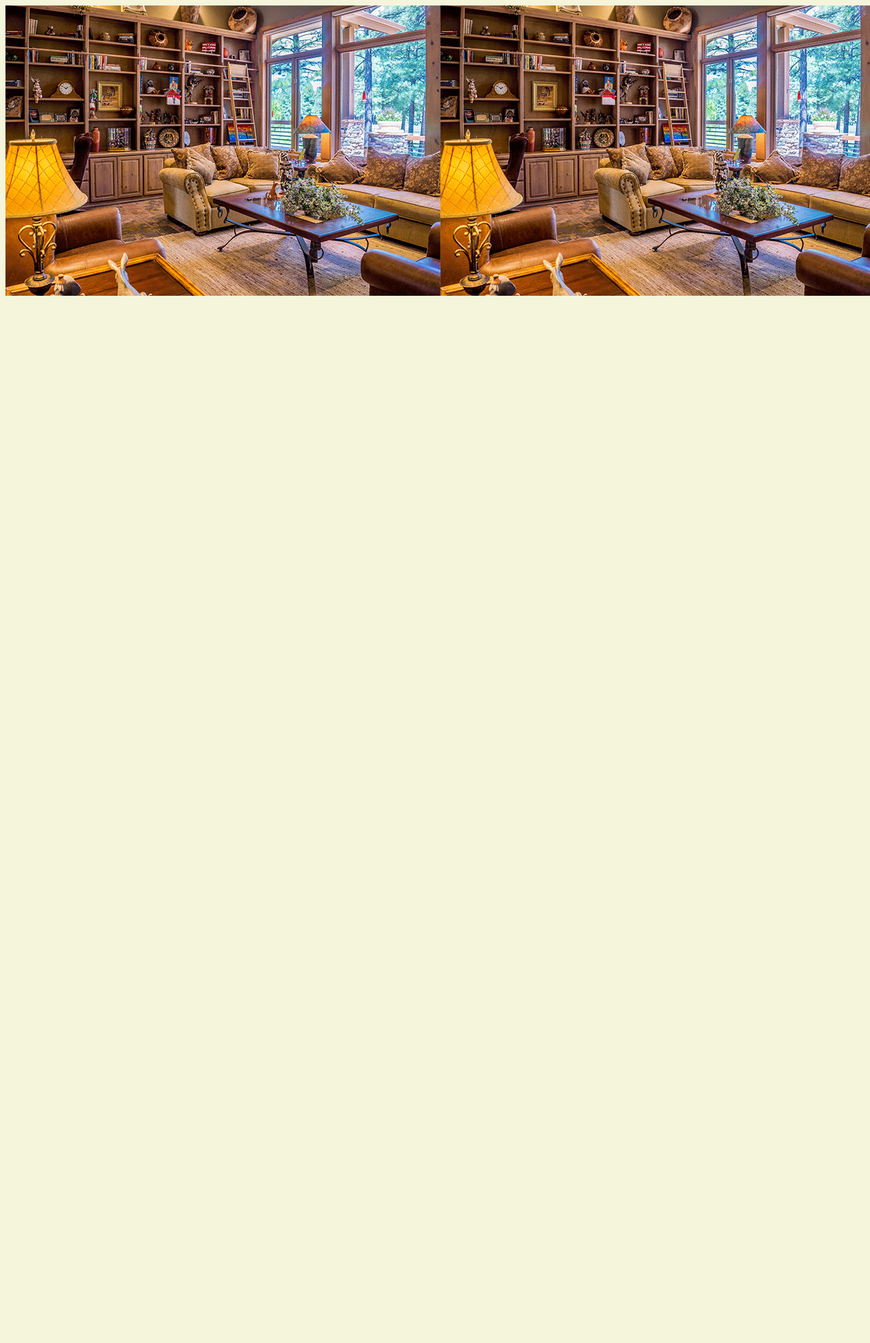
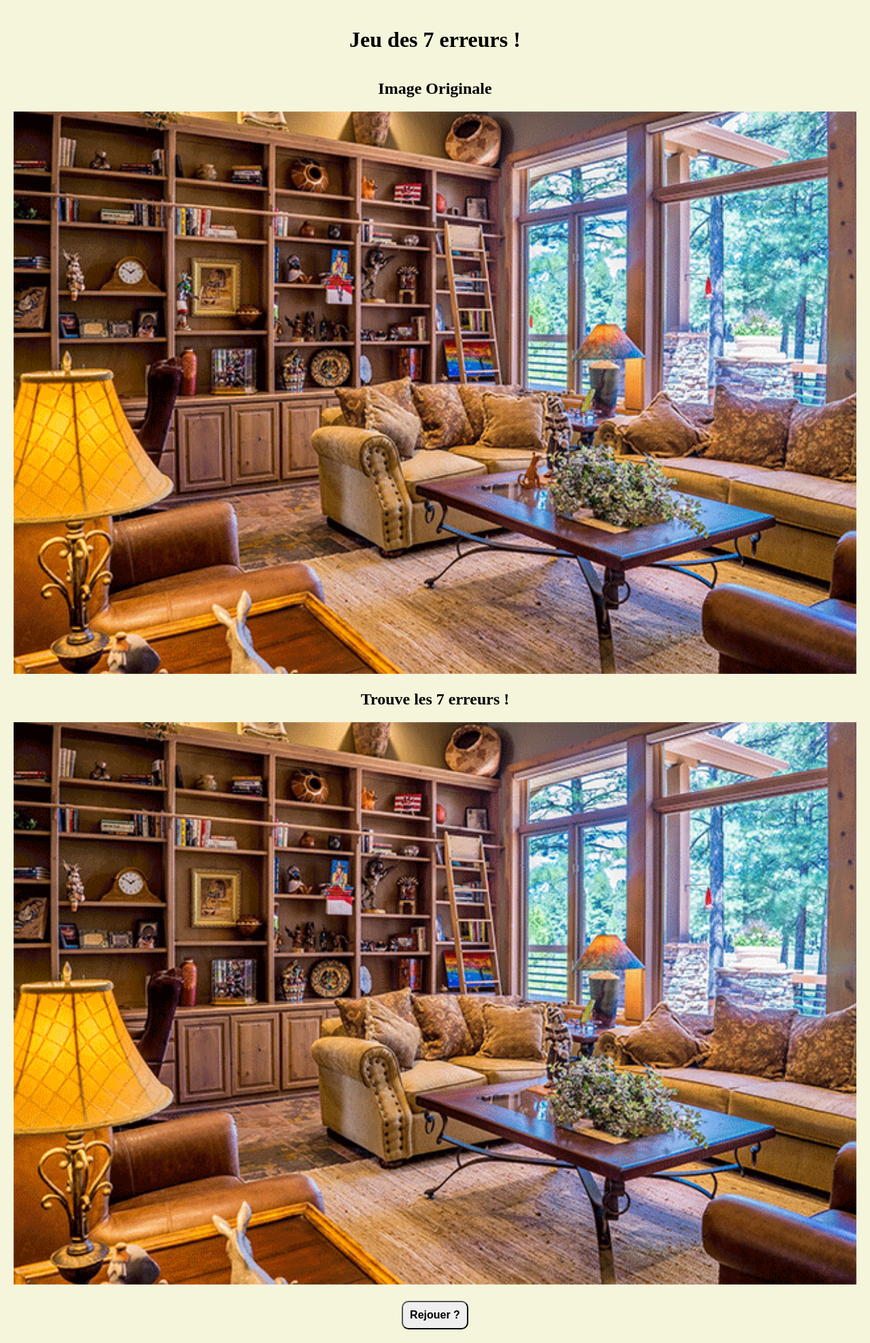
Before and after one commit to KayzPart/jeu-7-erreurs, a plain HTML site: page index.html in a window 1280 px wide. Shown: the whole page at 68% size. Before the commit the page ends 800 px from the top, so only its background shows below. Drawn offline with Linux system fonts and the light colour scheme.

Commit message:
feat: responsive premier niveau ok

```diff
--- a/app.js
+++ b/app.js
@@ -4,8 +4,18 @@ const original = document.getElementById('original');
 console.log(original)
 const checkErreur = document.getElementById('check-erreur');
 console.log(checkErreur)
-
-
+const rejouerBtn = document.getElementById('rejouer');
+console.log(rejouerBtn);
+const jeu = document.getElementById('jeu');
+console.log(jeu);
+const niveauxJeu = document.querySelector('.niveaux-jeu');
+console.log(niveauxJeu);
+const facile = document.querySelector('.jeuFacile');
+console.log(facile);
+const moyen = document.querySelector('.jeuMoyen');
+console.log(moyen);
+const difficile = document.querySelector('.jeuDifficile');
+console.log(difficile);
 
 var imgOriginal = document.createElement('img');
 imgOriginal.src = "./Ressources/salon-original.gif" ;
@@ -93,3 +103,18 @@ checkErreur.appendChild(imgErrSeven);
 imgErrSeven.addEventListener('click', function (){
     imgErrSeven.style.opacity = 1;
 })
+
+// Bouton rejouer
+rejouerBtn.addEventListener('click', () => {
+    document.location.reload(true);
+})
+
+// // Niveau de difficultés
+// let imgMoyen
+// moyen.addEventListener('click', (e) => {
+//     niveauxJeu.style.display = "none";
+//     // jeu.style.display = "block";
+//     imgMoyen = document.createElement('img');
+//     imgMoyen.src = "./Ressources/cuisine.jpg";
+//     original.appendChild(imgMoyen);
+// })
--- a/index.html
+++ b/index.html
@@ -9,11 +9,32 @@
     </head>
     <body>
         <div class="main">
-            <div id="original"></div>
-            <div id="check-erreur">
+            <h1>Jeu des 7 erreurs !</h1>
+            <!-- <div class="niveaux-jeu">
+                <h1 class="h-niveau-jeu">Choisis ton niveau ! </h1>
+                <div class="niveaux">
+                    <button type="button" class="jeuFacile">Facile</button>
+                    <button type="button" class="jeuMoyen">Moyen</button>
+                    <button type="button" class="jeuDifficile">Difficile</button>
+                </div>
+            </div> -->
+
+            <div id="jeu">
+                <div class="titre-image">
+                   <h2>Image Originale</h2>
+                   <div id="original"></div>
+                </div>
+                <div class="titre-image">
+                <h2>Trouve les 7 erreurs ! </h2>
+                <div id="check-erreur"></div>
+                </div>
+            </div>
+            <div class="option">
+                <button id="rejouer">Rejouer ?</button>
             </div>
 
         </div>
+
         <script src="./app.js"></script>
     </body>
 </html>
--- a/styles.css
+++ b/styles.css
@@ -1,9 +1,31 @@
 body{
     background-color: beige;
+    margin: 0;
+    padding: 20px;
+    height: 100vh;
 }
-.main{
+#jeu{
     display: flex;
     justify-content: space-around;
+}
+.titre-image{
+    text-align: center;
+}
+h1{
+    margin: 0;
+    padding: 20px;
+    text-align: center;
+}
+.option{
+    display: flex;
+    justify-content: center;
+    padding: 20px;
+}
+#rejouer{
+    padding: 10px;
+    border-radius: 10px;
+    font-size: 16px;
+    font-weight: bold;
 }
 #check-erreur{
     position: relative;
@@ -50,3 +72,38 @@ body{
     top: 26.5%;
     opacity: 0;
 }
+
+/* Retoucher image erreur car mal détourer */
+@media screen and (max-width: 1280px) {
+    #jeu{
+        display: flex;
+        flex-direction: column;
+    }
+    img{
+        width: 100%;
+    }
+    .img-erreur{
+        height: 10px;
+    }
+    #statue{
+        width: 4vw;
+    }
+    #sol{
+        width: 5vw;
+    }
+    #point-mur{
+        width: 3vw;
+    }
+    #objet-etagere{
+        width: 3vw;
+    }
+    #erreur-livre {
+        width: 3vw;
+    }
+    #erreur-lampe{
+        width: 3vw;
+    }
+    #erreur-chien{
+        width: 4vw;
+    }
+}
```
Also changed, not shown: Ressources/cuisine.jpg (added).
